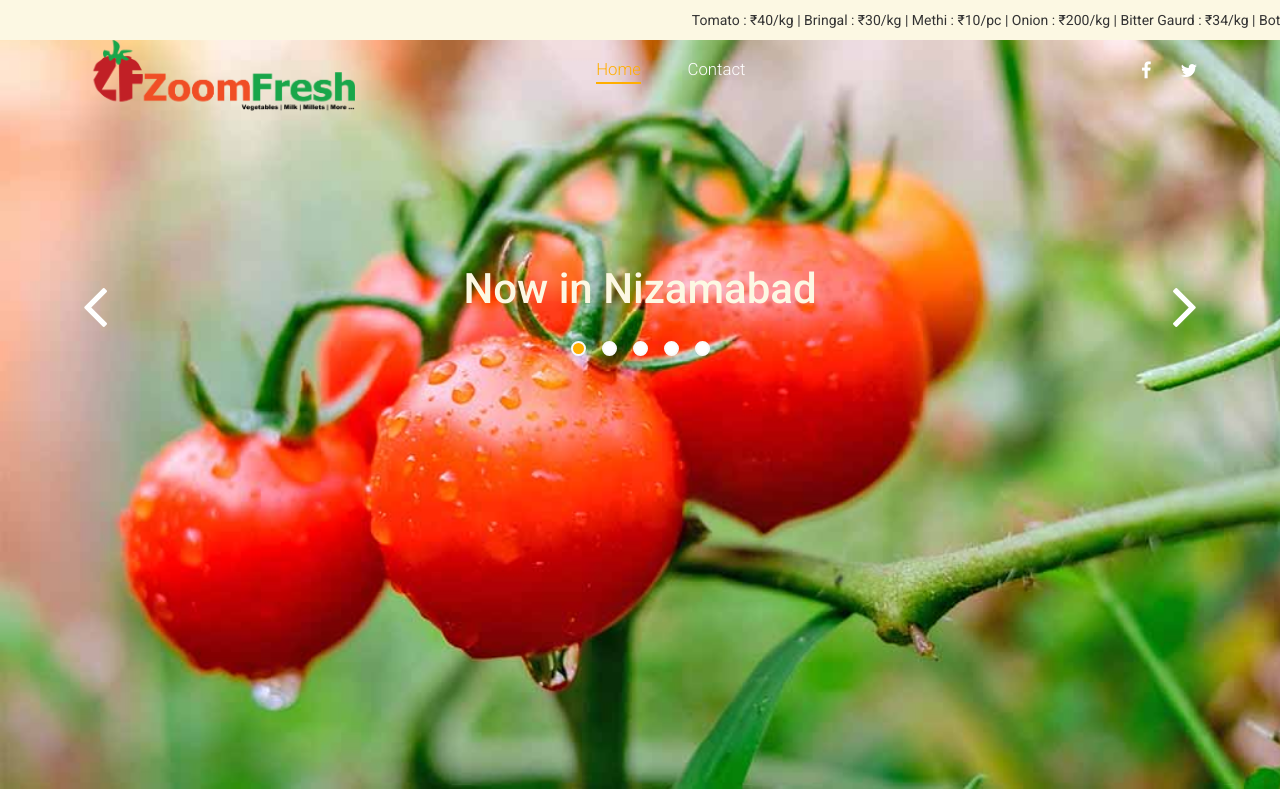
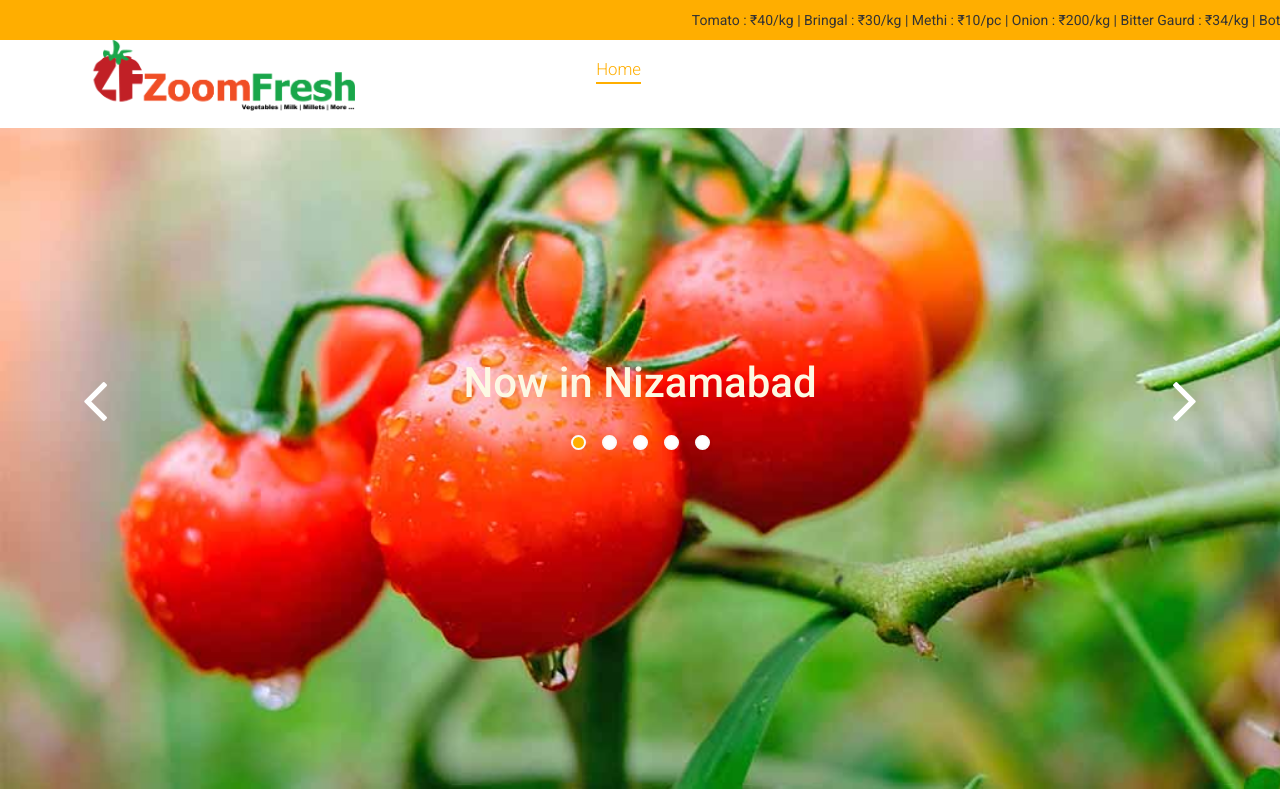
Before and after one commit to earthwormagri19/zf_website, a PHP site: page / in a window 1280 px wide. Shown: the top 789 px of the page. Run offline with PHP 8.4, Linux system fonts and the light colour scheme.

Commit message:
added colors

```diff
--- a/css/style.css
+++ b/css/style.css
@@ -81,7 +81,7 @@ body a:hover{
    /*-- background:rgba(7, 28, 51, 0.68);--*/
 }
 .header nav.navbar.navbar-default {
-    background: transparent;
+    background: white;
     margin: 0;
 	z-index: 9999;
 	border: none;
@@ -3447,7 +3447,7 @@ h2.theme-text {
   width: 100%;
   overflow: hidden;
   height: 4rem;
-  background-color : #fcf8e3;
+  background-color : #ffae00;
   padding-left: 100%;
   box-sizing: content-box;
 }
@@ -3478,6 +3478,10 @@ h2.theme-text {
     color: #185e2e !important;
 }
 
+.slider-padding {
+    padding-top: 94px
+}
+
 
 body { padding-bottom: 5rem; }
 h1,h2,p {padding: 0 5%;}
--- a/home.html
+++ b/home.html
@@ -66,7 +66,7 @@
 		<div class="clearfix"> </div>
 		<!-- banner-text -->
 		<div class="banner-text">
-			<div class="container">
+			<div class="container  slider-padding">
 				<div class="flexslider">
 					<ul class="slides">
 						<li>
--- a/index.html
+++ b/index.html
@@ -66,7 +66,7 @@
 		<div class="clearfix"> </div>
 		<!-- banner-text -->
 		<div class="banner-text">
-			<div class="container">
+			<div class="container  slider-padding">
 				<div class="flexslider">
 					<ul class="slides">
 						<li>
```
